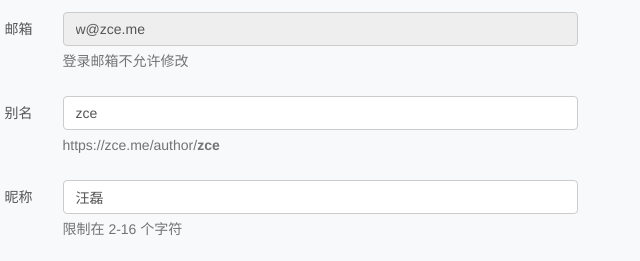
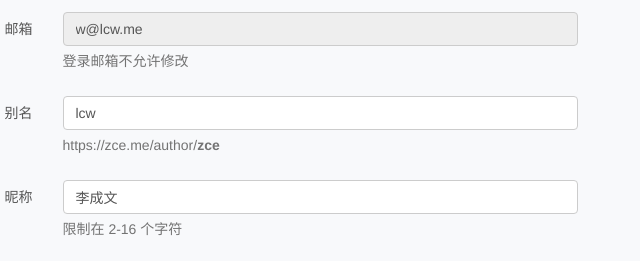
Before and after one commit to 953950350/baixiu, a plain HTML site: page admin/profile.html in a window 1280 px wide. Shown: the part 304-565 px from the top of the page, 410-1050 px from the left. Drawn offline with Linux system fonts and the light colour scheme.

Commit message:
Update profile.html

```diff
--- a/admin/profile.html
+++ b/admin/profile.html
@@ -42,21 +42,21 @@
         <div class="form-group">
           <label for="email" class="col-sm-3 control-label">邮箱</label>
           <div class="col-sm-6">
-            <input id="email" class="form-control" name="email" type="type" value="w@zce.me" placeholder="邮箱" readonly>
+            <input id="email" class="form-control" name="email" type="type" value="w@lcw.me" placeholder="邮箱" readonly>
             <p class="help-block">登录邮箱不允许修改</p>
           </div>
         </div>
         <div class="form-group">
           <label for="slug" class="col-sm-3 control-label">别名</label>
           <div class="col-sm-6">
-            <input id="slug" class="form-control" name="slug" type="type" value="zce" placeholder="slug">
+            <input id="slug" class="form-control" name="slug" type="type" value="lcw" placeholder="slug">
             <p class="help-block">https://zce.me/author/<strong>zce</strong></p>
           </div>
         </div>
         <div class="form-group">
           <label for="nickname" class="col-sm-3 control-label">昵称</label>
           <div class="col-sm-6">
-            <input id="nickname" class="form-control" name="nickname" type="type" value="汪磊" placeholder="昵称">
+            <input id="nickname" class="form-control" name="nickname" type="type" value="李成文" placeholder="昵称">
             <p class="help-block">限制在 2-16 个字符</p>
           </div>
         </div>
```
